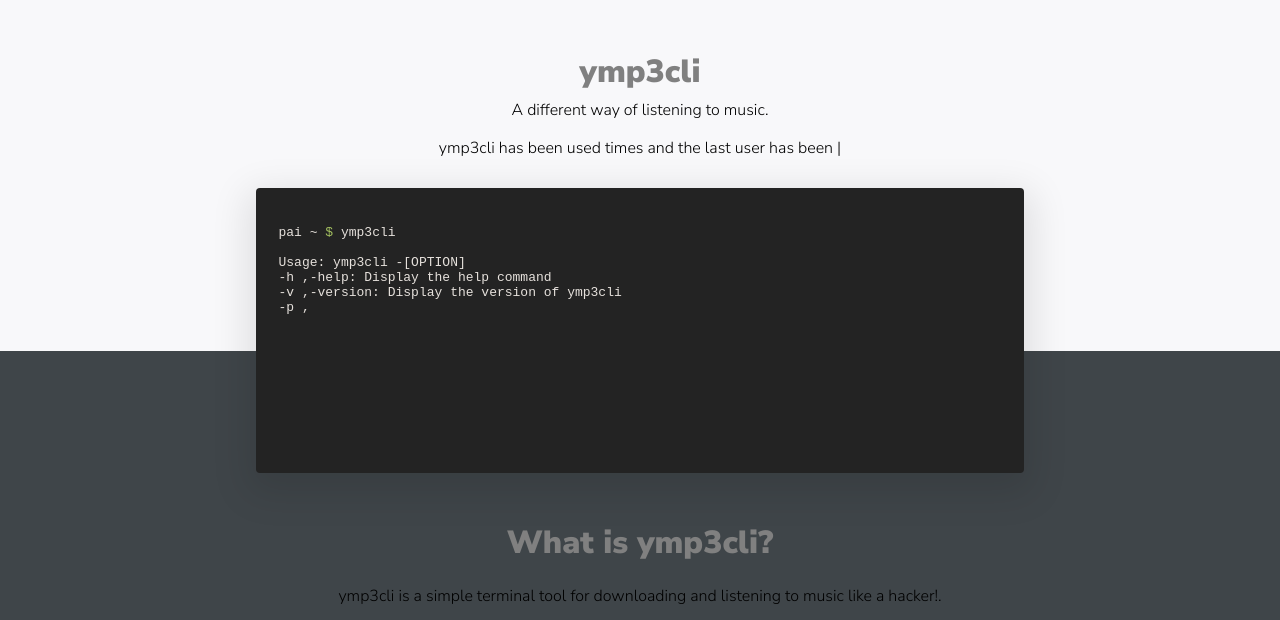
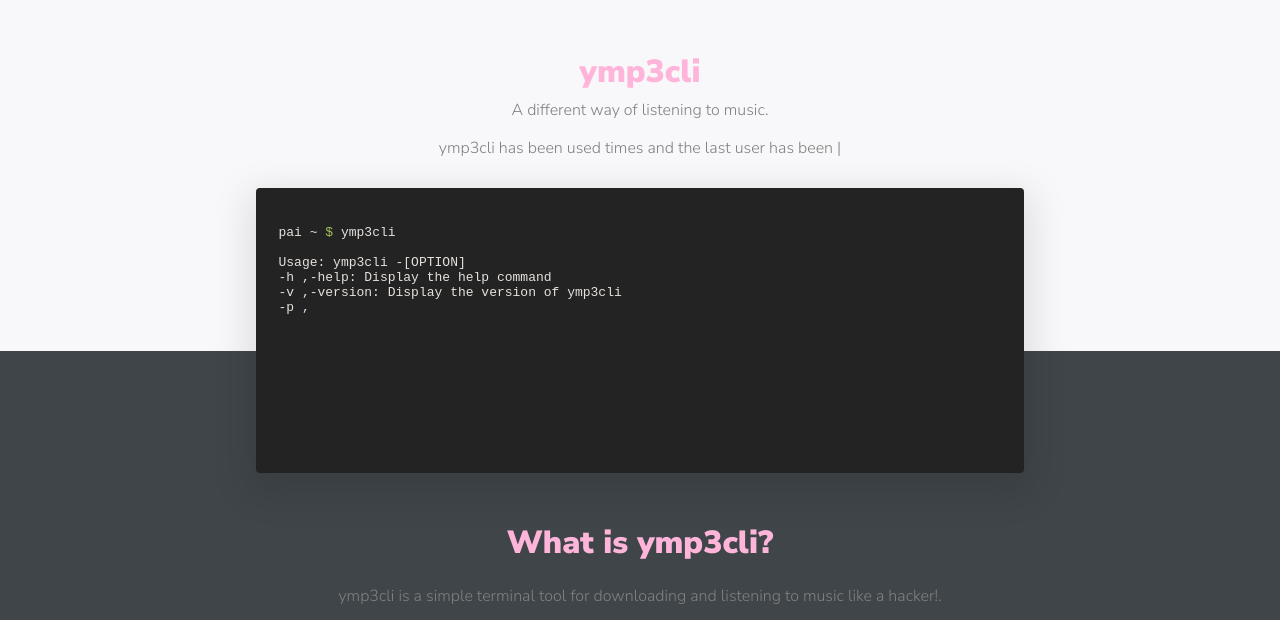
Before and after one commit to paij0se/ymp3cli.tk, a plain HTML site: page index.html in a window 1280 px wide. Shown: the part 81-701 px from the top of the page. Drawn offline with nearby package versions, Linux system fonts and the light colour scheme; no server answers; grey boxes are pictures that could not be loaded.

Commit message:
#ffb5da 😍

```diff
--- a/ymp-global.css
+++ b/ymp-global.css
@@ -29,7 +29,7 @@ footer {
 p {
   font-weight: 300;
   font-family: "Nunito Sans", sans-serif;
-  color: #808080.;
+  color: #808080;
 }
 
 a,
--- a/ymp-landing.css
+++ b/ymp-landing.css
@@ -22,7 +22,7 @@ nav {
 
 .hero__title {
   font-weight: 900;
-  color: var(--primary-color);
+  color: #ffb5da;
 }
 
 .hero__description {
```
